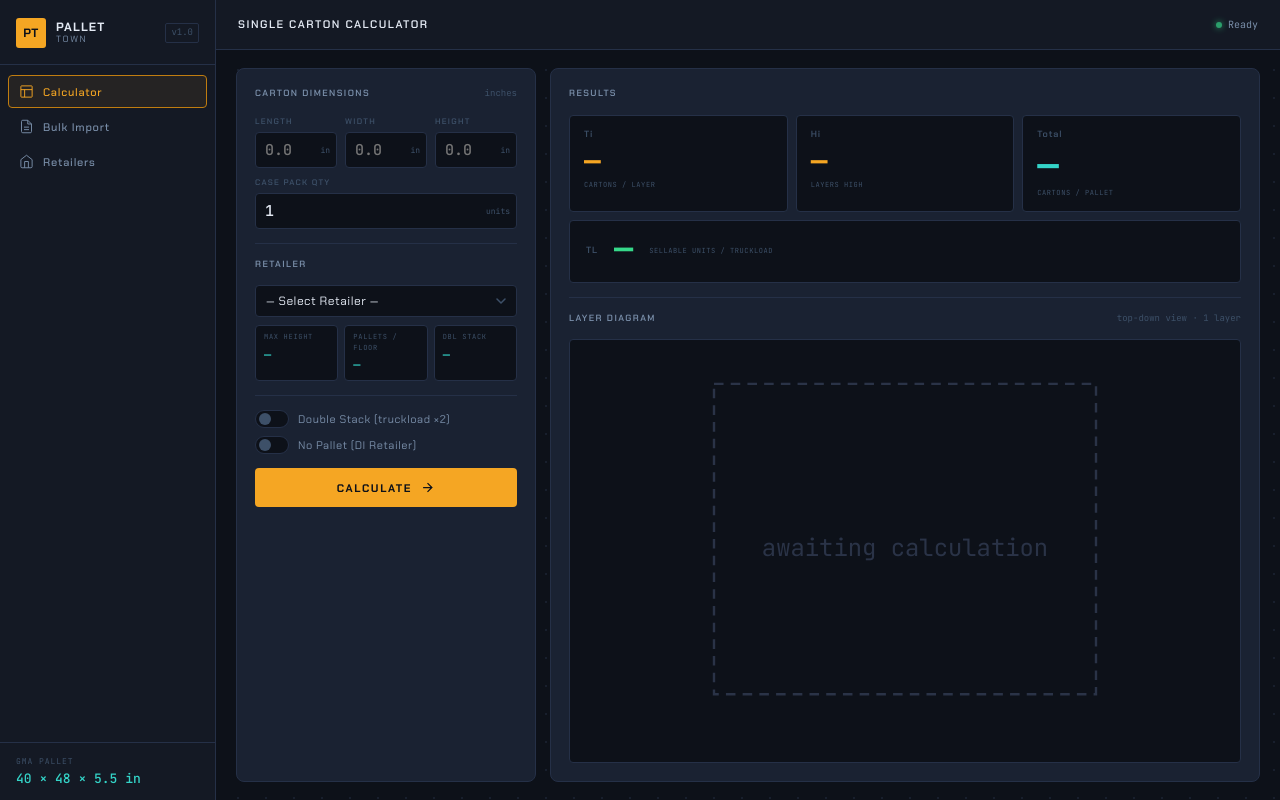
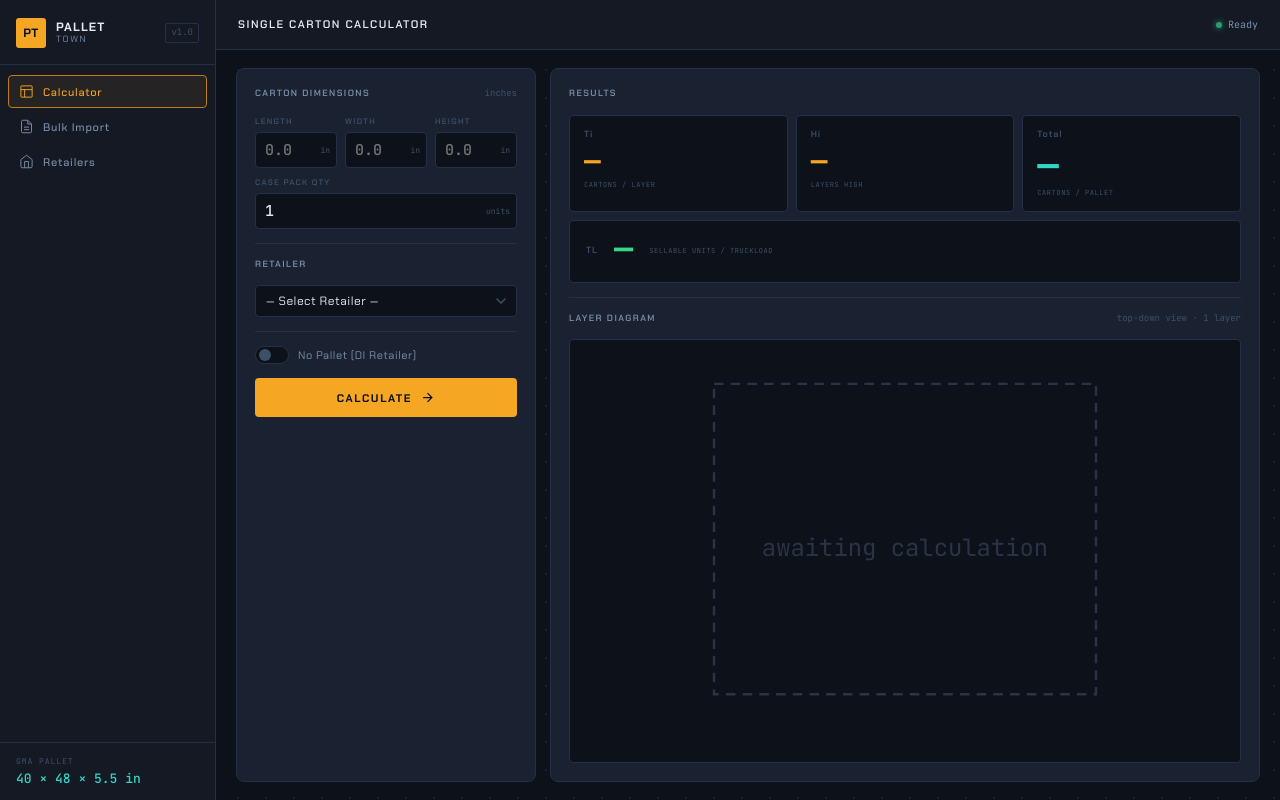
Before and after one commit to mikeciav/pallet-town, a Flask app: page / in a window 1280 px wide. Run offline with Flask 3, Linux system fonts and the light colour scheme.

Commit message:
Remove duplicate info chips and per-calc double-stack toggle
- Deleted read-only info bar chips (MAX HEIGHT, PALLETS/FLOOR, DBL STACK)
  — the inline retailer editor below already shows the same fields editabably
- Removed Double Stack toggle from calculator and bulk pages; stacking is
  set in retailer config only and drives truckload multiplier from there
- stack_mult now purely from retailer.double_stack_allowed

```diff
--- a/app.py
+++ b/app.py
@@ -118,7 +118,6 @@
         return jsonify({"error": "Retailer not found"}), 404
 
     exclude_pallet  = bool(data.get("exclude_pallet_height", False))
-    double_stack    = bool(data.get("double_stack", False))
     case_pack_qty   = max(1, int(data.get("case_pack_qty", 1)))
     result = calculate(
         carton_l=carton_l,
@@ -129,7 +128,7 @@
         pallet_w=PALLET_W,
         pallet_h=0.0 if exclude_pallet else PALLET_H,
     )
-    stack_mult = 2 if (retailer["double_stack_allowed"] or double_stack) else 1
+    stack_mult = 2 if retailer["double_stack_allowed"] else 1
     result["truckload_qty"] = (
         case_pack_qty * result["total"] * retailer["max_pallets_per_floor"] * stack_mult
     )
@@ -153,8 +152,7 @@
         return jsonify({"error": "No cartons provided"}), 400
 
     exclude_pallet  = bool(data.get("exclude_pallet_height", False))
-    double_stack    = bool(data.get("double_stack", False))
-    stack_mult      = 2 if (retailer["double_stack_allowed"] or double_stack) else 1
+    stack_mult      = 2 if retailer["double_stack_allowed"] else 1
     max_pallets     = retailer["max_pallets_per_floor"]
     results = []
     for carton in cartons:
--- a/static/js/app.js
+++ b/static/js/app.js
@@ -128,24 +128,10 @@
   const editor = document.getElementById('inline-editor');
 
   if (!r) {
-    document.getElementById('info-maxh').textContent = '—';
-    document.getElementById('info-ds').textContent   = '—';
-    document.getElementById('info-ds').className     = 'chip-val';
     editor.style.display = 'none';
     return;
   }
 
-  document.getElementById('info-maxh').textContent    = `${r.max_height}"`;
-  document.getElementById('info-pallets').textContent = r.max_pallets_per_floor ?? '—';
-  const dsEl = document.getElementById('info-ds');
-  if (r.double_stack_allowed) {
-    dsEl.textContent = 'Allowed'; dsEl.className = 'chip-val allowed';
-    document.getElementById('double-stack').checked = true;
-  } else {
-    dsEl.textContent = 'No'; dsEl.className = 'chip-val denied';
-  }
-
-  // Populate inline editor
   document.getElementById('ie-name').value    = r.name;
   document.getElementById('ie-maxh').value    = r.max_height;
   document.getElementById('ie-pallets').value = r.max_pallets_per_floor ?? 26;
@@ -161,7 +147,6 @@
   const h  = parseFloat(document.getElementById('c-h').value);
   const cp  = Math.max(1, parseInt(document.getElementById('c-cp').value, 10) || 1);
   const rid = document.getElementById('retailer-select').value;
-  const ds  = document.getElementById('double-stack').checked;
   const nop = document.getElementById('no-pallet').checked;
 
   if (!rid)                        { flashBtn('SELECT RETAILER'); return; }
@@ -175,7 +160,7 @@
       method: 'POST',
       headers: { 'Content-Type': 'application/json' },
       body: JSON.stringify({ length: l, width: w, height: h, retailer_id: rid,
-                             double_stack: ds, exclude_pallet_height: nop, case_pack_qty: cp }),
+                             exclude_pallet_height: nop, case_pack_qty: cp }),
     });
     const data = await res.json();
     if (!res.ok) { flashBtn(data.error || 'ERROR'); setStatus(data.error || 'Error', true); return; }
@@ -372,7 +357,6 @@
 
 async function doBulkCalc() {
   const rid = document.getElementById('bulk-retailer').value;
-  const ds  = document.getElementById('bulk-ds').checked;
   const nop = document.getElementById('bulk-no-pallet').checked;
   const cp  = Math.max(1, parseInt(document.getElementById('bulk-cp').value, 10) || 1);
 
@@ -387,7 +371,7 @@
       method: 'POST',
       headers: { 'Content-Type': 'application/json' },
       body: JSON.stringify({ cartons: bulkData, retailer_id: rid,
-                             double_stack: ds, exclude_pallet_height: nop, case_pack_qty: cp }),
+                             exclude_pallet_height: nop, case_pack_qty: cp }),
     });
     bulkResults = await res.json();
     if (!res.ok) { setBulkStatus(bulkResults.error || 'Error', true); return; }
--- a/templates/index.html
+++ b/templates/index.html
@@ -125,20 +125,6 @@
           <div class="select-wrap">
             <select id="retailer-select" class="pt-select"></select>
           </div>
-          <div class="info-bar">
-            <div class="info-chip">
-              <span class="chip-label">MAX HEIGHT</span>
-              <span class="chip-val" id="info-maxh">—</span>
-            </div>
-            <div class="info-chip">
-              <span class="chip-label">PALLETS / FLOOR</span>
-              <span class="chip-val" id="info-pallets">—</span>
-            </div>
-            <div class="info-chip">
-              <span class="chip-label">DBL STACK</span>
-              <span class="chip-val" id="info-ds">—</span>
-            </div>
-          </div>
 
           <!-- Inline retailer editor -->
           <div class="inline-editor" id="inline-editor" style="display:none">
@@ -178,13 +164,6 @@
           <div class="divider"></div>
 
           <div class="opts-row">
-            <label class="toggle-label">
-              <input type="checkbox" id="double-stack" class="toggle-input">
-              <span class="toggle-track"><span class="toggle-thumb"></span></span>
-              <span class="toggle-text">Double Stack (truckload ×2)</span>
-            </label>
-          </div>
-          <div class="opts-row" style="margin-top:8px">
             <label class="toggle-label">
               <input type="checkbox" id="no-pallet" class="toggle-input">
               <span class="toggle-track"><span class="toggle-thumb"></span></span>
@@ -296,13 +275,6 @@
           </div>
           <div class="opts-row">
             <label class="toggle-label">
-              <input type="checkbox" id="bulk-ds" class="toggle-input">
-              <span class="toggle-track"><span class="toggle-thumb"></span></span>
-              <span class="toggle-text">Double Stack (truckload ×2)</span>
-            </label>
-          </div>
-          <div class="opts-row" style="margin-top:8px">
-            <label class="toggle-label">
               <input type="checkbox" id="bulk-no-pallet" class="toggle-input">
               <span class="toggle-track"><span class="toggle-thumb"></span></span>
               <span class="toggle-text">No Pallet (DI)</span>
```
